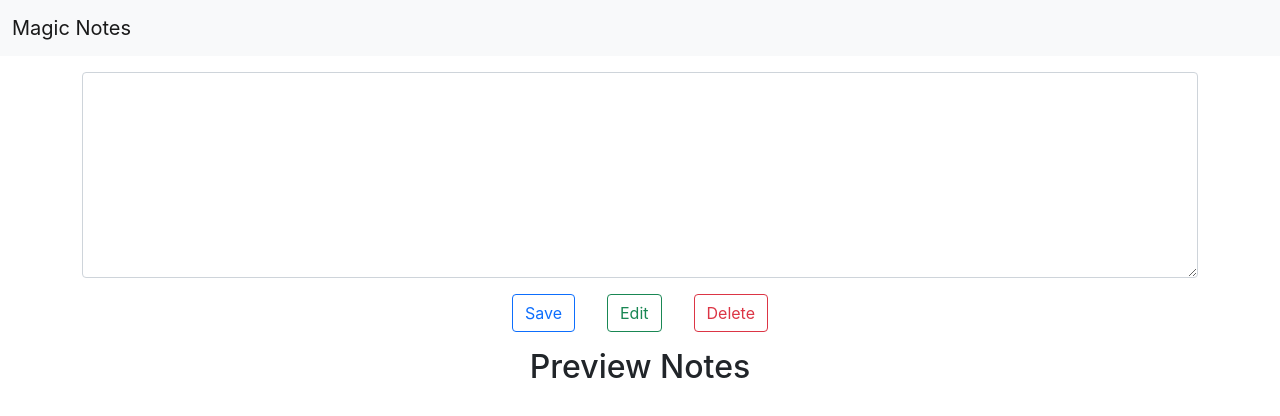
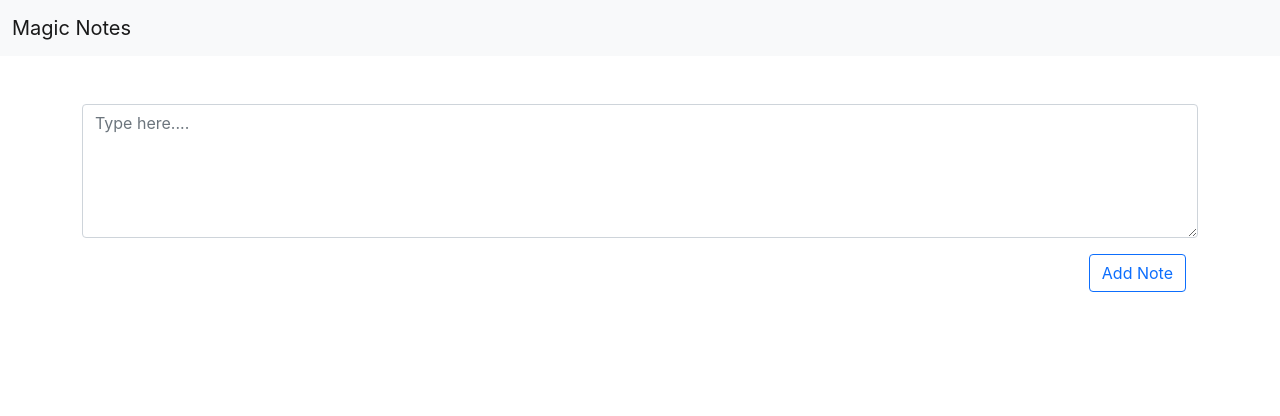
Before and after one commit to usamarasheeddev/react-notes-app, a React (Create React App) app: page / in a window 1280 px wide. Shown: the top 416 px of the page. Built offline with nearby package versions, Linux system fonts and the light colour scheme.

Commit message:
before_editFunction

```diff
--- a/package.json
+++ b/package.json
@@ -6,6 +6,7 @@
     "@testing-library/jest-dom": "^5.16.2",
     "@testing-library/react": "^12.1.3",
     "@testing-library/user-event": "^13.5.0",
+    "nanoid": "^3.3.1",
     "react": "^17.0.2",
     "react-dom": "^17.0.2",
     "react-scripts": "5.0.0",
--- a/public/index.html
+++ b/public/index.html
@@ -1,15 +1,14 @@
 <!DOCTYPE html>
 <html lang="en">
+
 <head>
   <meta charset="utf-8" />
   <link rel="icon" href="%PUBLIC_URL%/favicon.ico" />
-    <link href="https://cdn.jsdelivr.net/npm/bootstrap@5.0.2/dist/css/bootstrap.min.css" rel="stylesheet" integrity="sha384-EVSTQN3/azprG1Anm3QDgpJLIm9Nao0Yz1ztcQTwFspd3yD65VohhpuuCOmLASjC" crossorigin="anonymous">
+  <link href="https://cdn.jsdelivr.net/npm/bootstrap@5.0.2/dist/css/bootstrap.min.css" rel="stylesheet"
+    integrity="sha384-EVSTQN3/azprG1Anm3QDgpJLIm9Nao0Yz1ztcQTwFspd3yD65VohhpuuCOmLASjC" crossorigin="anonymous">
   <meta name="viewport" content="width=device-width, initial-scale=1" />
   <meta name="theme-color" content="#000000" />
-    <meta
-      name="description"
-      content="Web site created using create-react-app"
-    />
+  <meta name="description" content="Web site created using create-react-app" />
   <link rel="apple-touch-icon" href="%PUBLIC_URL%/logo192.png" />
   <!--
       manifest.json provides metadata used when your web app is installed on a
@@ -25,8 +24,9 @@
       work correctly both with client-side routing and a non-root public URL.
       Learn how to configure a non-root public URL by running `npm run build`.
     -->
-    <title>React App</title>
+  <title>Notes</title>
 </head>
+
 <body>
   <noscript>You need to enable JavaScript to run this app.</noscript>
   <div id="root"></div>
@@ -41,5 +41,7 @@
       To create a production bundle, use `npm run build` or `yarn build`.
     -->
 </body>
-  <script src="https://cdn.jsdelivr.net/npm/bootstrap@5.0.2/dist/js/bootstrap.bundle.min.js" integrity="sha384-MrcW6ZMFYlzcLA8Nl+NtUVF0sA7MsXsP1UyJoMp4YLEuNSfAP+JcXn/tWtIaxVXM" crossorigin="anonymous"></script>
+<script src="https://cdn.jsdelivr.net/npm/bootstrap@5.0.2/dist/js/bootstrap.bundle.min.js"
+  integrity="sha384-MrcW6ZMFYlzcLA8Nl+NtUVF0sA7MsXsP1UyJoMp4YLEuNSfAP+JcXn/tWtIaxVXM" crossorigin="anonymous"></script>
+
 </html>
--- a/src/App.js
+++ b/src/App.js
@@ -1,26 +1,67 @@
 import logo from './logo.svg';
 import './App.css';
 import Navbar from './components/Navbar';
-import InputNotes from './components/InputNotes';
-import PreviewNotes from './components/PreviewNotes';
+import NoteList from './components/NoteList';
+import { useState } from 'react';
+import TextArea from './components/TextArea';
+import { nanoid } from 'nanoid'
+
 
 function App() {
+  const [notes, setNotes] = useState([])
 
+//ADD A NOTE
+  const addNote = (text) => {
+    const newNote = {
+      text: text,
+      id: nanoid()
+
+    }
+    const newArr = [...notes, newNote]
+    setNotes(newArr)
+
+  }
+  //HANDLE NOTE DELETE
+  const deleteNote=(id)=>{
+    const newArr=notes.filter((note)=> note.id!==id)
+    setNotes(newArr)
+  }
+
+  //EDIT A NOTE
+  const editNote=(id)=>{
+    const find=notes.find((note)=>note.id==id)
+    console.log(find)
+  }
 
   return (
     <>
 
 
-    <Navbar title="Magic Notes" />
+      <Navbar title="Magic Notes" />
+      <div className="container">
+        <TextArea handleNoteSave={addNote} />
+      </div>
+      <div className="container">
 
-    <div className="container">
-    <InputNotes/>
-
-    <PreviewNotes  />
-    </div>
+        <NoteList notes={notes} handleDeleteNote={deleteNote} editNote={editNote} />
+      </div>
 
     </>
   );
 }
 
 export default App;
+
+
+
+
+
+
+  // const array = JSON.parse(localStorage.getItem("notes"))
+  // const showArray = () => {
+
+  //   array.forEach(element => {
+  //     console.log(element)
+
+  //   });
+  // }
--- a/src/components/InputNotes.js
+++ b/src/components/Inpnotes.js
@@ -3,7 +3,7 @@ import { useState } from 'react'
 let arr=[]
 let id;
 let newArr
-export default function InputNotes() {
+export default function InputNotes(Props) {
 
     const [text, setText] = useState('')
     let obj={
@@ -20,6 +20,7 @@ export default function InputNotes() {
         arr.forEach(element => {
         });
         setText('')
+        console.log(Props.showArray)
 
     }
 
--- /dev/null
+++ b/src/components/Note.js
@@ -0,0 +1,28 @@
+import React from 'react'
+
+export default function Note({text,id,handleOnDelete,editNote}) {
+  const handleDelete=()=>{
+    handleOnDelete(id)
+  }
+
+  const handleEdit=()=>{
+    editNote(id)
+  }
+    return (
+        // <div className="contaner">
+        //     <div>Note</div>
+        //     this is a note1
+
+        // </div>
+        <div className="card mt-4 " >
+            <div className="card-body">
+              <h5 className="card-title">Note</h5>
+              <p className="card-text">{ text}</p>
+              <div className="container d-flex justify-content-start " >
+              <a href="#" className="btn btn-primary" onClick={handleEdit} >Edit</a>
+              <a href="#" className="btn btn-primary ms-3"onClick={handleDelete}>Delete</a>
+                </div>
+            </div>
+          </div>
+    )
+}
--- /dev/null
+++ b/src/components/NoteList.js
@@ -0,0 +1,17 @@
+import React from 'react'
+import Note from './Note'
+export default function NoteList({ notes ,handleDeleteNote ,editNote}) {
+    return (
+        <div className='container d-flex justify-content-around flex-wrap' >
+
+
+            {notes.map((note) =>
+                <Note   text={note.text} id={note.id} handleOnDelete={handleDeleteNote} editNote={editNote}  />
+                // { console.log(note.about) }
+
+
+            )}
+
+        </div>
+    )
+}
--- a/src/components/PreviewNotes.js
+++ b/src/components/PreviewNotes.js
@@ -14,21 +14,21 @@ import { ReactPropTypes } from 'react'
 // `
 let text,id;
   let newObj
-const handleSave =()=>{
+// const handleSave =()=>{
 
 
-  newObj=JSON.parse(localStorage.getItem("notes"))
-  console.log(newObj)
-  newObj.forEach(element => {
-    text=element.text;
-    id=element.id;
-    console.log(id)
-    console.log(text)
-  });
-}
+//   newObj=JSON.parse(localStorage.getItem("notes"))
+//   console.log(newObj)
+//   newObj.forEach(element => {
+//     text=element.text;
+//     id=element.id;
+//     console.log(id)
+//     console.log(text)
+//   });
+// }
     // const [obj, setObj] = useState('')
 
-export default function PreviewNotes() {
+export default function PreviewNotes(Props) {
   const [pNotes,setNotes]=useState('No note entered yet!')
 
   return (
@@ -37,6 +37,7 @@ export default function PreviewNotes() {
       <h2 className='text-center' >Preview Notes</h2>
 
       <div className="container d-flex justify-content-around flex-wrap" id='PreviewNotes'>
+        {Props.notes}
 
       {/* <div className="card mt-4 " id="card" >
         <div className="card-body">
--- /dev/null
+++ b/src/components/TextArea.js
@@ -0,0 +1,34 @@
+import React, { useState } from 'react'
+
+
+export default function TextArea({ handleNoteSave }) {
+    const [noteText, setnoteText] = useState('')
+
+    const handleOnChange = (event) => {
+        setnoteText(event.target.value)
+
+
+    }
+    const handleSave = () => {
+        if (noteText.trim().length > 0) {
+
+            handleNoteSave(noteText)
+            setnoteText('')
+            document.getElementById('textArea').value = ''
+        }
+    }
+    return (
+        <>
+            <form >
+                <div className="mb-3">
+                    {/* <label htmlFor="exampleFormControlTextarea1" className="form-label">Add Note Here</label> */}
+                    <textarea className="form-control mt-5" placeholder='Type here....' id="textArea" onChange={handleOnChange} rows="5"></textarea>
+                </div>
+                <div className="container d-flex justify-content-end">
+                    <button type="button" onClick={handleSave} className="btn btn-outline-primary">Add Note</button>
+
+                </div>
+            </form>
+        </>
+    )
+}
```
Also changed, not shown: 1 other file (tests, documents, lock files or other folders). Lines whose indentation alone changed are shown as unchanged.
